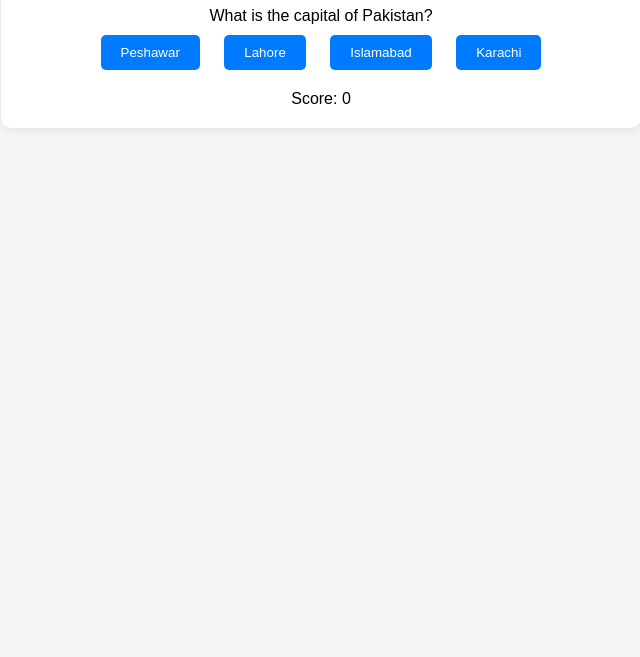
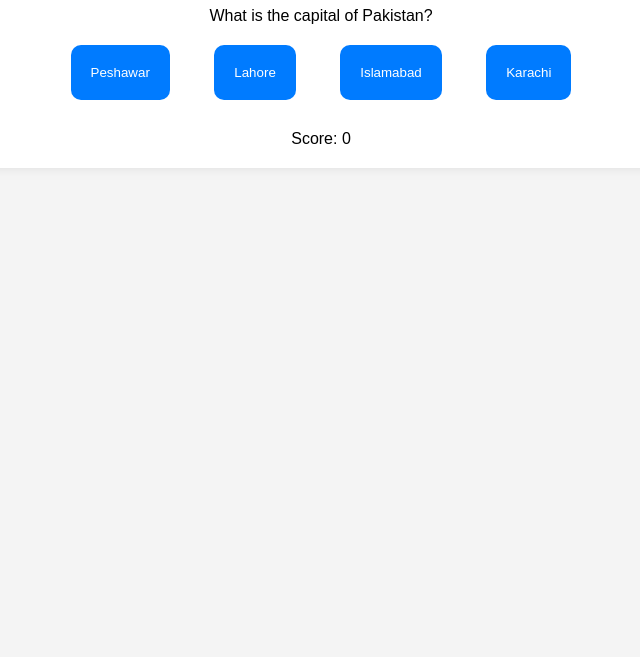
Before and after one commit to MohaibRehmanwazir/classTask003, a plain HTML site: page index.html in a window 1280 px wide. Shown: the part 143-800 px from the top of the page, without its empty margins (319-959 px from the left). Drawn offline with Linux system fonts and the light colour scheme.

Commit message:
Add the Option button

```diff
--- a/Script.js
+++ b/Script.js
@@ -1,5 +1,3 @@
-
-
 const questions = [
     {
         question: "What is the capital of Pakistan?",
@@ -12,14 +10,14 @@ const questions = [
         correct: 1
     },
     {
-        question: "What is your favorite food?",
-        choices: ["Chicken", "Vegetable", "Rice", "Daal"],
-        correct: 3
+        question: "Who is the father of Computers?",
+        choices: ["James Gosling", "Charles Babbage", "Dennis Ritchie", "none"],
+        correct: 1
     },
     {
-        question: "What is your favorite game?",
-        choices: ["Cricket", "Football", "Volleyball", "Hockey"],
-        correct: 0
+        question: "What is the extension of compiled java classes?",
+        choices: [".js", ".txt", ".class", ".java"],
+        correct: 2
     }
 ];
 
--- a/style.css
+++ b/style.css
@@ -7,7 +7,7 @@ body {
 }
 
 .quiz-container {
-    max-width: 600px;
+    max-width: 1000px;
     margin: 50px auto;
     padding: 20px;
     background-color: #fff;
@@ -19,9 +19,9 @@ button {
     background-color: #007bff;
     color: white;
     border: none;
-    border-radius: 5px;
-    padding: 10px 20px;
-    margin: 10px;
+    border-radius: 10px;
+    padding: 20px 20px;
+    margin: 20px;
     cursor: pointer;
     transition: background-color 0.3s;
 }
```
Also changed, not shown: index.html (+2 -0 lines).
